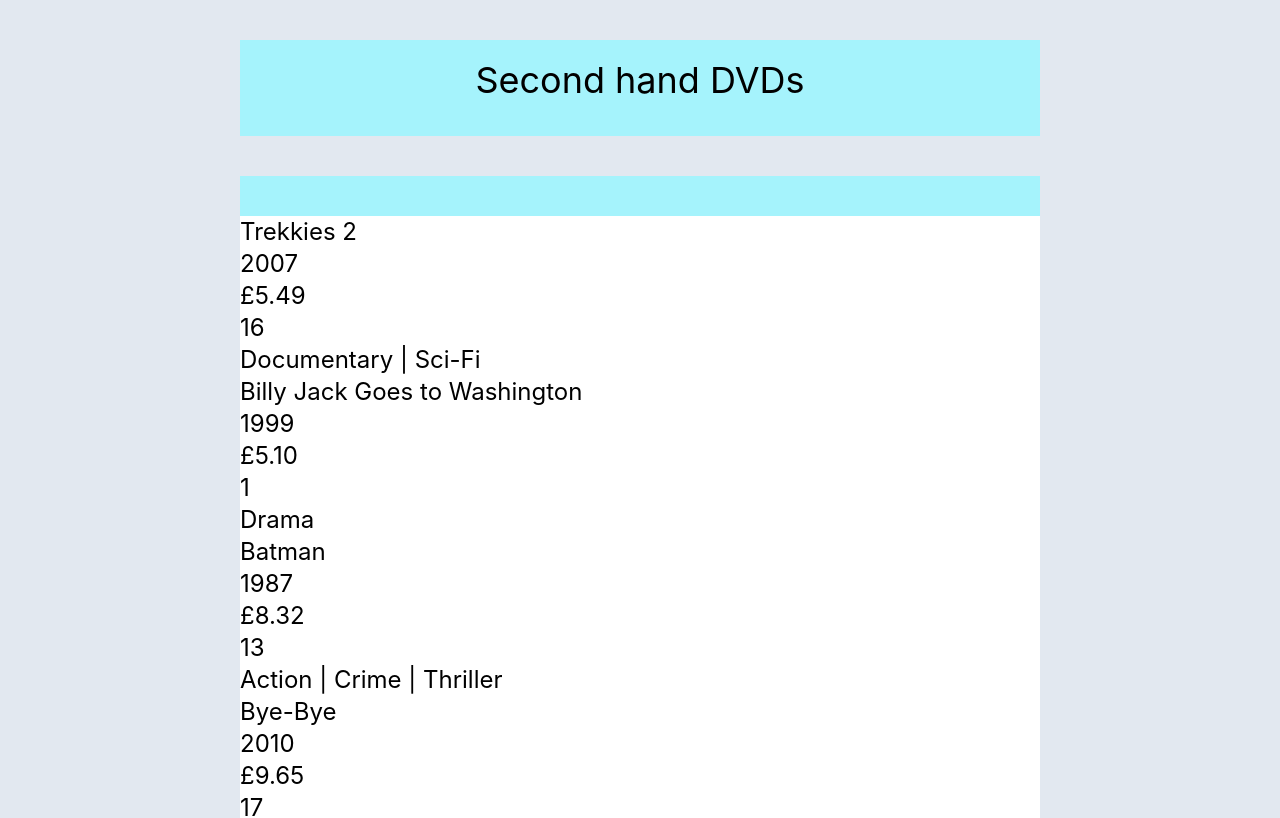
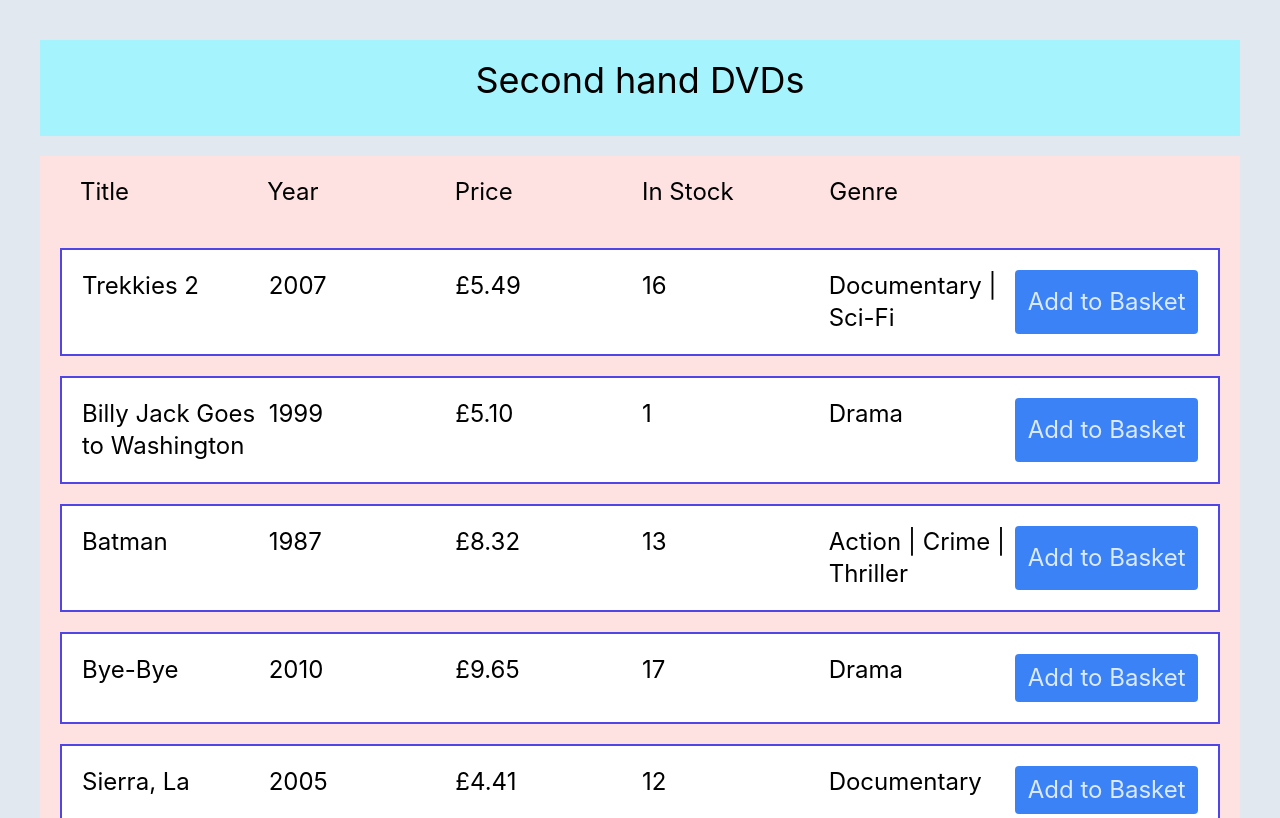
Before and after one commit to BathSpaWebDev/ADST-dvd-website, a React (Create React App) app in the folder secondhand-dvds/: page / in a window 1280 px wide. Shown: the top 818 px of the page. Built offline with nearby package versions, Linux system fonts and the light colour scheme.

Commit message:
add to basket buttons and styling

```diff
--- a/secondhand-dvds/src/App.js
+++ b/secondhand-dvds/src/App.js
@@ -1,19 +1,27 @@
 import { DvdItems } from "./Components/DvdItem";
+import {Headers} from "./Components/Headers"
 
 
 function App() {
 
   return (
-    <div className="text-xl bg-slate-200 font-normal text-black min-h-screen flex flex-col items-center p-10 gap-y-10">
-      <div className="text-4xl flex-row bg-cyan-200 h-24 w-4/6 text-center pt-5 ">
+    <div className="text-xl bg-slate-200 font-normal text-black min-h-screen  items-center p-10 gap-y-10">
+      <div className="text-4xl flex-row bg-cyan-200 h-24  text-center pt-5 ">
       <h1>Second hand DVDs</h1>
       </div>
-      <div className= "text-2xl bg-cyan-200 font-normal text-black h-4/6 w-4/6 flex flex-row items-center py-10 gap-y-10">
+      <section className= "text-2xl bg-cyan-200 font-normal text-black items-center">
 
-        <div className="bg-white h-1/6 w4/6">
+
+        <div className="bg-red-100 ">
+        <div className ="grid grid-cols-6 gap-1 p-5 m-5"><h3>Title</h3>
+      <h3>Year</h3>
+      <h3>Price</h3>
+      <h3>In Stock</h3>
+      <h3>Genre</h3>
+      </div>
 <DvdItems />
         </div>
-      </div>
+      </section>
     </div>
   )
 }
--- a/secondhand-dvds/src/Components/DvdItem.js
+++ b/secondhand-dvds/src/Components/DvdItem.js
@@ -1,5 +1,6 @@
 import { EachDvd } from "./EachDvd"
 import DvdMovies from "../movies.json"
+
 
 // const DvdMovies =[
 //   {
@@ -38,16 +39,13 @@
 //     "bluray": true,
 //     "stock": 13
 //   }]
-export const DvdItems =()=>{
+export const DvdItems =(props)=>{
   const DvdList = DvdMovies.map(movie =>
   <EachDvd
   movie={movie}/>
   )
-
-    return <div>
+    return <div className="">
 
         {DvdList}
-
-
 </div>
 }
--- a/secondhand-dvds/src/Components/EachDvd.js
+++ b/secondhand-dvds/src/Components/EachDvd.js
@@ -1,11 +1,12 @@
 
 export const EachDvd = (props)=>{
-    return <div>
+    return <div className="bg-white  p-5 border-2 border-indigo-600 grid grid-cols-6 gap-1 m-5">
         <h3>{props.movie.movie}</h3>
         <p>{props.movie.year}</p>
         <p>{props.movie.price}</p>
         <p>{props.movie.stock}</p>
         <p>{props.movie.genre.join(" | ")}</p>
+        <button className="rounded px-2 py-2  bg-blue-500 text-blue-100 hover:bg-blue-600 duration-300">Add to Basket</button>
     </div>
 
 }
```
